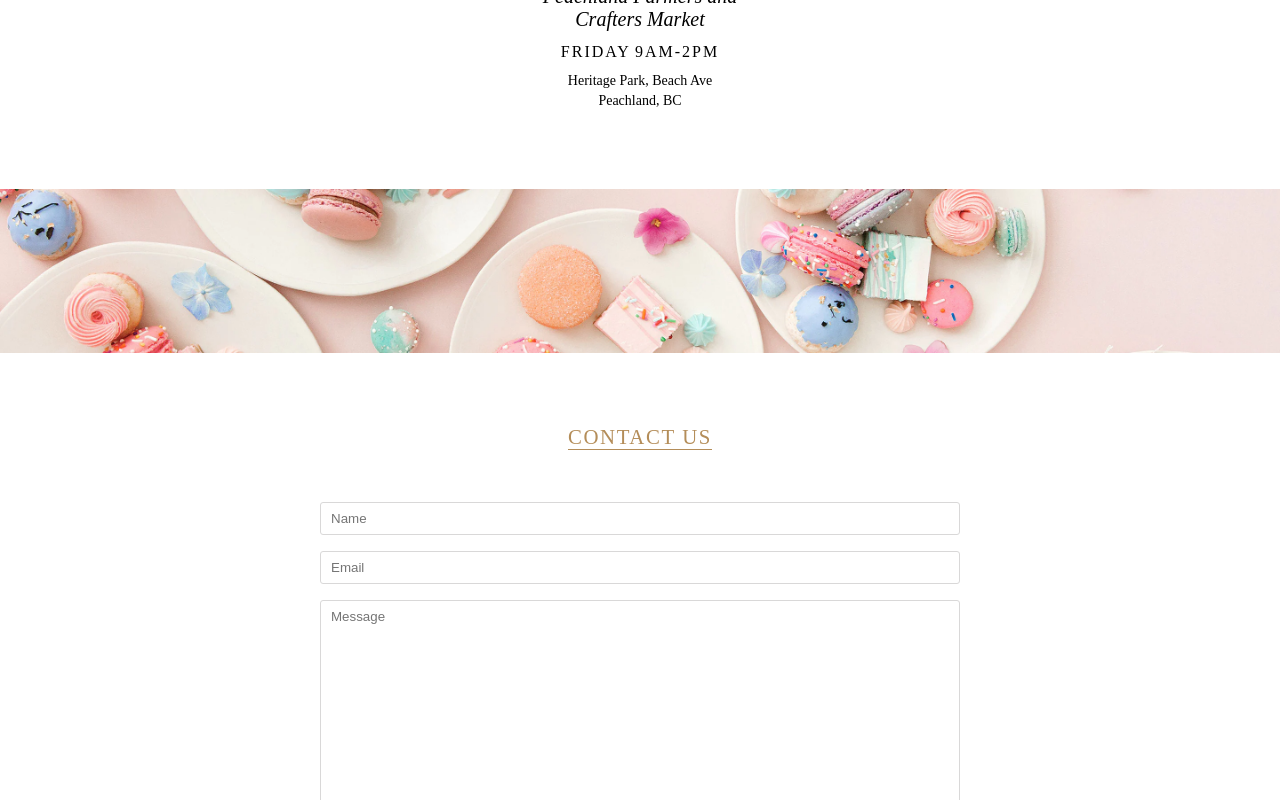
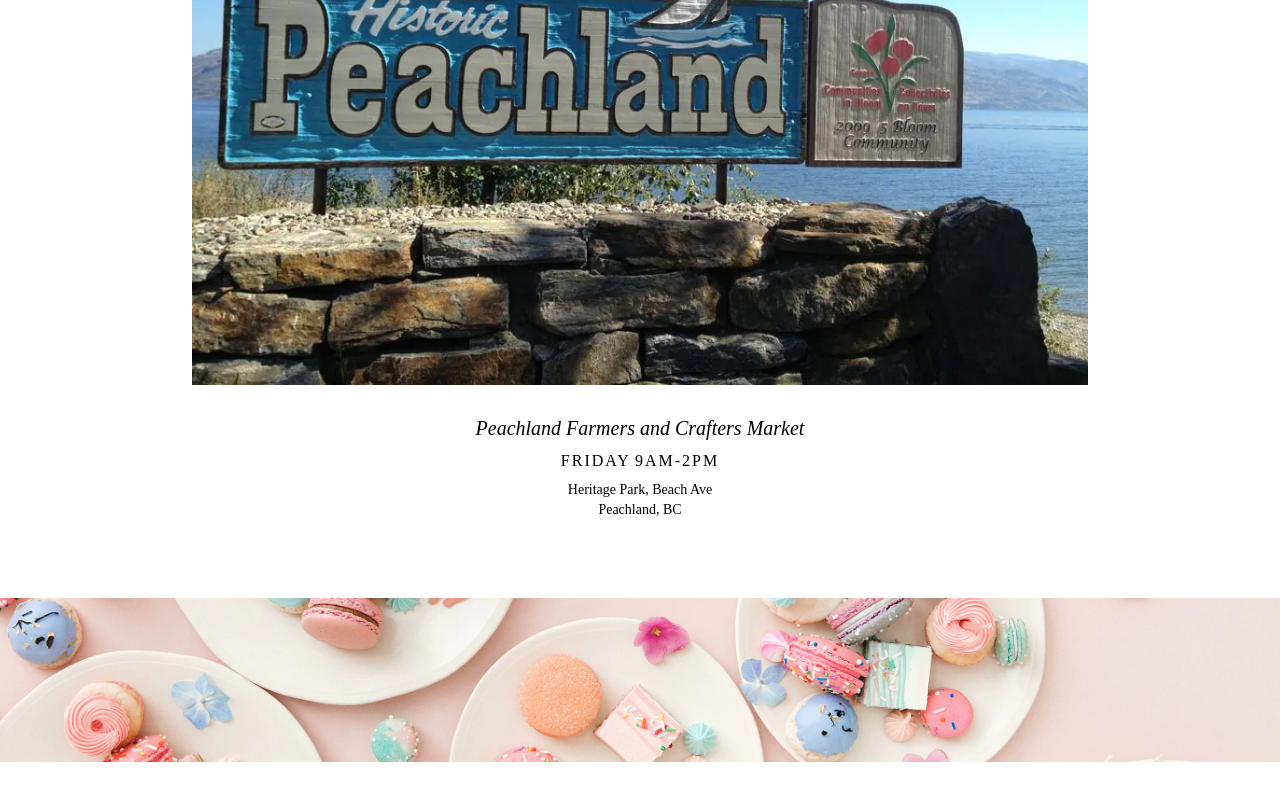
Before and after one commit to Smoopfrog/asweetromance, a React (Create React App) app: page / in a window 1280 px wide. Shown: the part 1968-2768 px from the top of the page. Built offline with nearby package versions, Linux system fonts and the light colour scheme.

Commit message:
fix location card img size and contact form size

```diff
--- a/src/Styles/ContactForm.css
+++ b/src/Styles/ContactForm.css
@@ -3,7 +3,7 @@
   flex-direction: column;
   align-items: center;
   margin: 72px auto;
-  width: 50%;
+  width: 80%;
   gap: 16px;
 }
 
@@ -38,6 +38,7 @@
 
 .contact-btn {
   padding: 12px;
+  width: 100%;
   color: hotpink;
   background-color: rgb(249, 227, 231);
   border: solid 1px hotpink;
--- a/src/Styles/ContactForm.scss
+++ b/src/Styles/ContactForm.scss
@@ -3,7 +3,7 @@
   flex-direction: column;
   align-items: center;
   margin: 72px auto;
-  width: 50%;
+  width: 80%;
   gap: 16px;
 }
 
@@ -38,6 +38,7 @@
 
 .contact-btn {
   padding: 12px;
+  width: 100%;
 
   color: hotpink;
   background-color: rgb(249, 227, 231);
--- a/src/Styles/LocationCard.css
+++ b/src/Styles/LocationCard.css
@@ -2,7 +2,7 @@
   display: flex;
   flex-direction: column;
   align-items: center;
-  width: 25%;
+  width: 70%;
   border-radius: 5px;
   transition: all 0.2s ease-in;
 }
--- a/src/Styles/LocationCard.scss
+++ b/src/Styles/LocationCard.scss
@@ -2,7 +2,7 @@
   display: flex;
   flex-direction: column;
   align-items: center;
-  width: 25%;
+  width: 70%;
   border-radius: 5px;
   transition: all 0.2s ease-in;
 }
```
Also changed, not shown: 1 other file (tests, documents, lock files or other folders).
